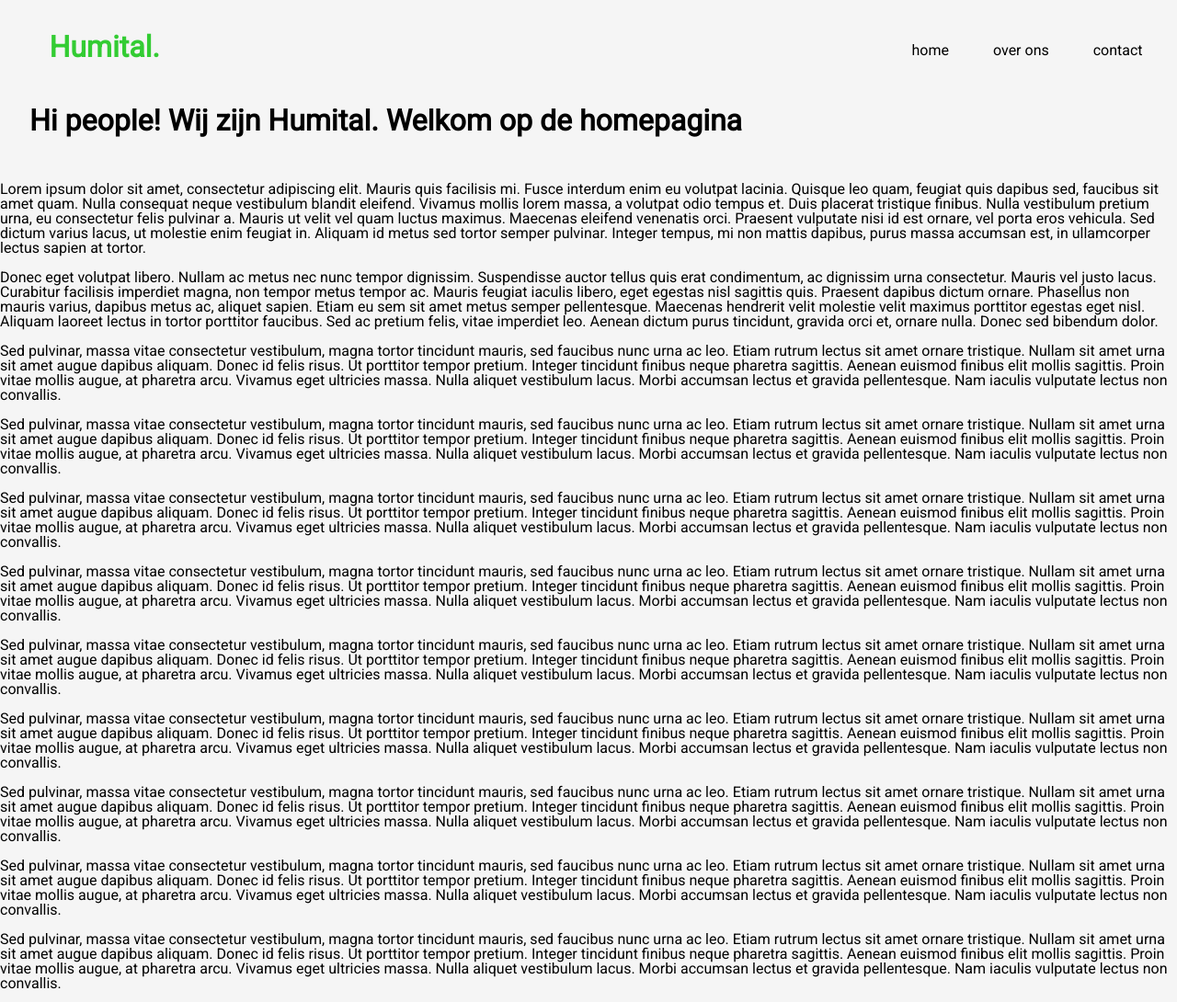
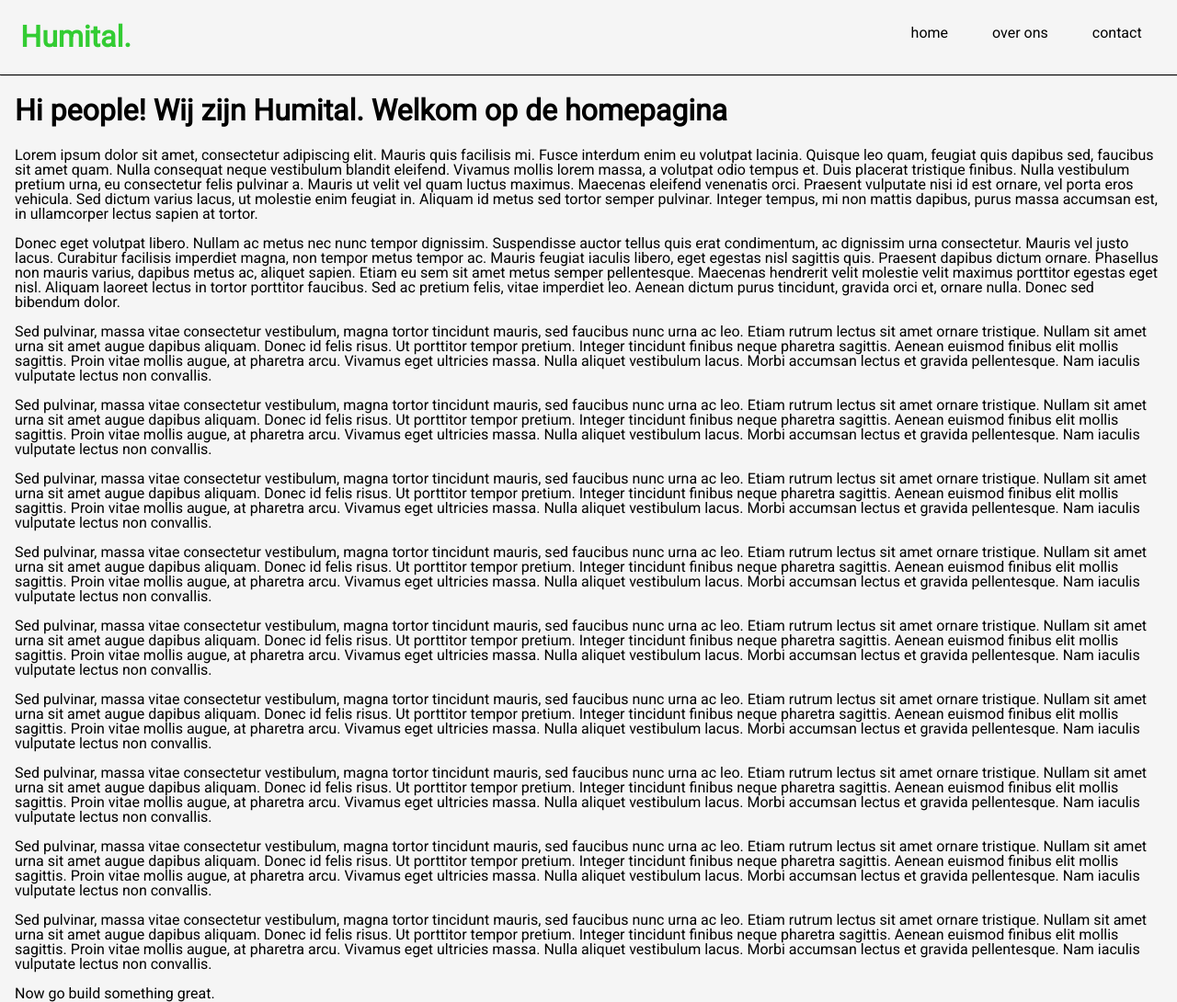
Before and after one commit to Kwintenfruytier/Humital, a Gatsby site: page / in a window 1280 px wide. Shown: the top 1090 px of the page at 92% size. Built offline with nearby package versions, Linux system fonts and the light colour scheme; Gatsby itself is replaced by a stand-in of ours.

Commit message:
small changes

```diff
--- a/gatsby-config.js
+++ b/gatsby-config.js
@@ -2,7 +2,7 @@
   siteMetadata: {
     title: `Humital`,
     description: `Combining Human with Capital, Humital staat voor jou klaar. Wij helpen jou technologie te combineren met het menselijke`,
-    author: `@gatsbyjs`,
+    author: `@Kwinten`,
     siteUrl: `https://gatsbystarterdefaultsource.gatsbyjs.io/`,
   },
   plugins: [
@@ -23,7 +23,6 @@
         name: `Humital website`,
         short_name: `Humital`,
         start_url: `/`,
-        background_color: `#663399`,
         // This will impact how browsers show your PWA/website
         // https://css-tricks.com/meta-theme-color-and-trickery/
         // theme_color: `#663399`,
--- a/src/pages/index.js
+++ b/src/pages/index.js
@@ -5,7 +5,7 @@
 const IndexPage = () => {
   return (
     <Layout>
-      <Seo title="Home"/>
+      <Seo title="Home" />
 
       <h1>Hi people! Wij zijn Humital. Welkom op de homepagina</h1>
       <p>
--- a/src/styles/global.css
+++ b/src/styles/global.css
@@ -14,6 +14,7 @@
 
 main {
   flex: 1 0 auto;
+  padding: 5rem 1rem;
 }
 
 header {
@@ -23,28 +24,23 @@
   width: 100%;
   position: fixed;
   top: 0;
-  margin-left: 0;
+  margin: 0 auto;
+  border-bottom: 0.5px solid black;
+  box-shadow: 1px 1px 0.5px lightgray;
 }
 
 body {
   display: flex;
   flex-direction: column;
-  position: relative;
   height: 100%;
   min-width: 100vh;
   margin: 0 auto;
   font-family: "Roboto", sans-serif;
   color: black;
   background: var(--backgroundclr);
-  margin-top: 5rem;
 }
 
 p {
   margin: 1rem auto;
   line-height: 1rem;
 }
-
-h1 {
-  margin: 1rem auto;
-  padding: 1rem 1rem 2rem 2rem;
-}
```
Also changed, not shown: src/templates/using-dsg.js (renamed from templates/using-dsg.js).
